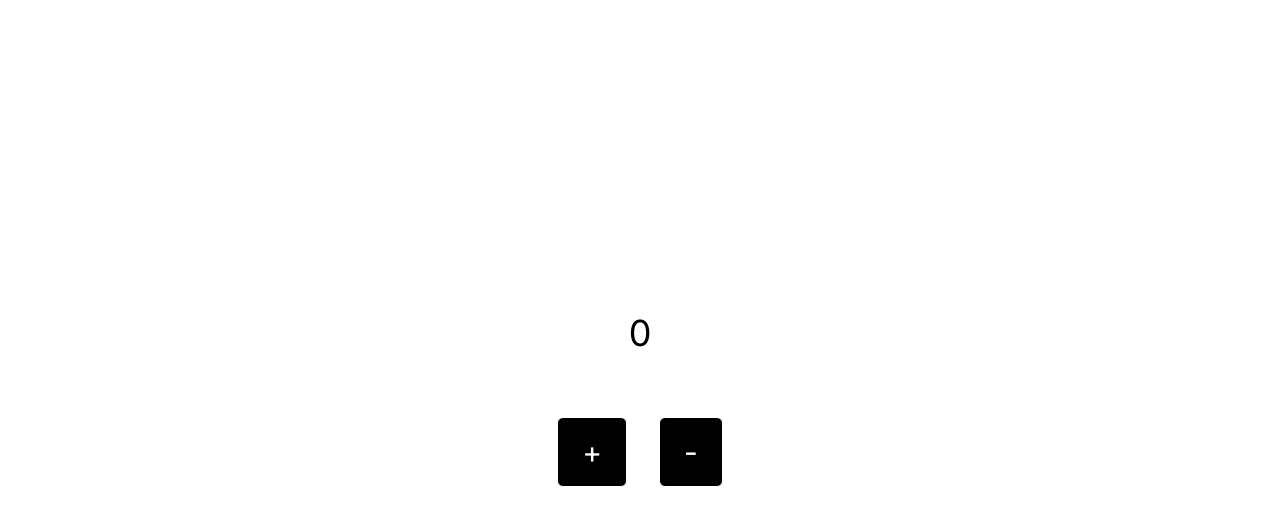
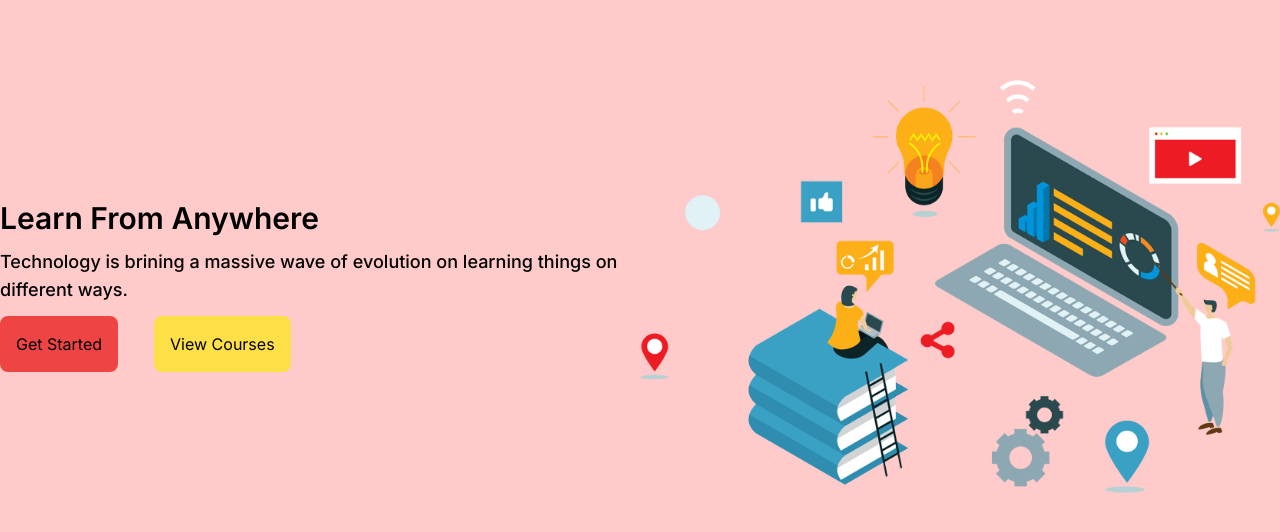
Before and after one commit to vinhtieu/CYBERSOFT__BC56__NHOM6__FINAL_CAPSTONE, a React (Vite) app: page / in a window 1280 px wide. Shown: the top 532 px of the page. Built offline with nearby package versions, Linux system fonts and the light colour scheme.

Commit message:
add banner

```diff
--- a/src/App.css
+++ b/src/App.css
@@ -1,3 +1,7 @@
 body {
   font-family: "Inter", sans-serif;
 }
+.container{
+  width: 90%;
+  margin: 0 auto;
+}
--- a/src/App.jsx
+++ b/src/App.jsx
@@ -1,33 +1,16 @@
 import React from "react";
+import {BrowserRouter, Route, Routes} from 'react-router-dom';
 
 import "./App.css";
-import { increment, decrement } from "./lib/redux/slices/counterSlice";
-import { useDispatch, useSelector } from "react-redux";
-
+import HomePage from "./app/user/pages";
 function App() {
-  const num = useSelector((state) => state.counter.count);
-  const dispatch = useDispatch();
 
   return (
-    <div className="h-screen w-screen flex flex-col place-items-center items-center justify-center">
-      <span className="text-4xl mb-16">{num}</span>
-      <div className="space-x-8">
-        <button
-          onClick={() => {
-            dispatch(increment());
-          }}
-          className="px-6 py-4 rounded-md border border-white bg-black text-white text-3xl">
-          +
-        </button>
-        <button
-          onClick={() => {
-            dispatch(decrement());
-          }}
-          className="px-6 py-4 rounded-md border border-white bg-black text-white text-3xl">
-          -
-        </button>
-      </div>
-    </div>
+    <BrowserRouter>
+      <Routes>
+        <Route path="/" element={<HomePage />}/>
+      </Routes>
+    </BrowserRouter>
   );
 }
 
--- /dev/null
+++ b/src/app/user/components/Banner/Banner.jsx
@@ -0,0 +1,35 @@
+import React from 'react'
+import banner from '../../../../../public/assets/banner.png'
+ function Banner() {
+  const [isHovered, setIsHovered] = React.useState(false);
+  return (
+    <div className='bg-red-200 h-screen'>
+       <div className='container grid grid-cols-2  items-center justify-center'>
+        <div className='mt-20'>
+          <h2 className='text-3xl mb-3 font-semibold' >Learn From Anywhere</h2>
+          <p className='text-lg mb-3 font-medium'>Technology is brining a massive wave of evolution on learning things on different ways.</p>
+          <div>
+            <button className='rounded-lg bg-red-500 mr-4 p-4 hover:bg-orange-300'>Get Started</button>
+            <button className='rounded-lg bg-yellow-300 p-4 ml-5 hover:bg-red-300'>View Courses</button>
+          </div>
+        </div>
+        <div className='mt-20' style={{
+          backgroundPosition: "center",
+          backgroundSize: "cover",
+          backgroundRepeat: "no-repeat",
+        }}>
+          <img src={banner} alt="png" className={`transition-transform duration-500 ${isHovered ? 'animate-bounce' : 'animate-none'}` }
+          onMouseEnter={() =>
+            setIsHovered(false)
+          }
+          onMouseLeave={() =>
+            setIsHovered(true)
+          }
+          />
+        </div>
+
+       </div>
+    </div>
+  )
+}
+export default Banner;
--- a/src/app/user/pages/index.jsx
+++ b/src/app/user/pages/index.jsx
@@ -0,0 +1,10 @@
+import React from 'react'
+import Banner from '../components/Banner/Banner'
+
+export default function HomePage() {
+  return (
+    <div>
+        <Banner/>
+    </div>
+  )
+}
```
Also changed, not shown: public/assets/banner.png (added).
